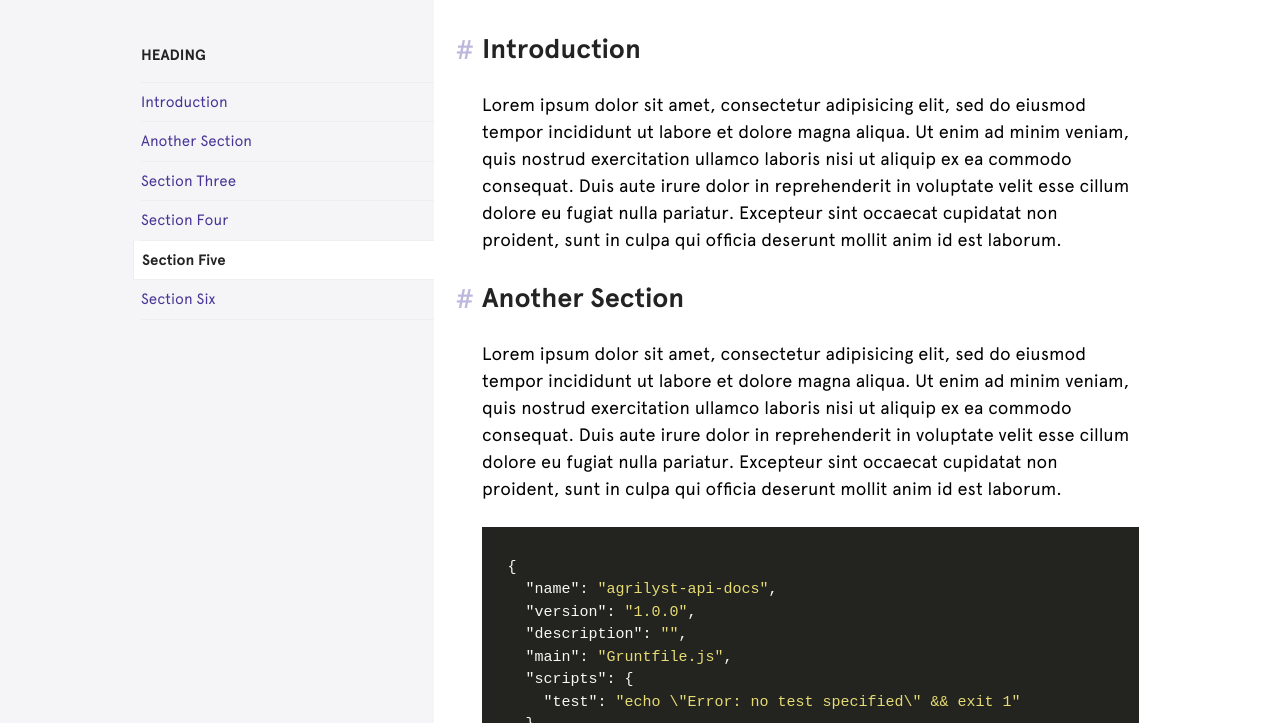
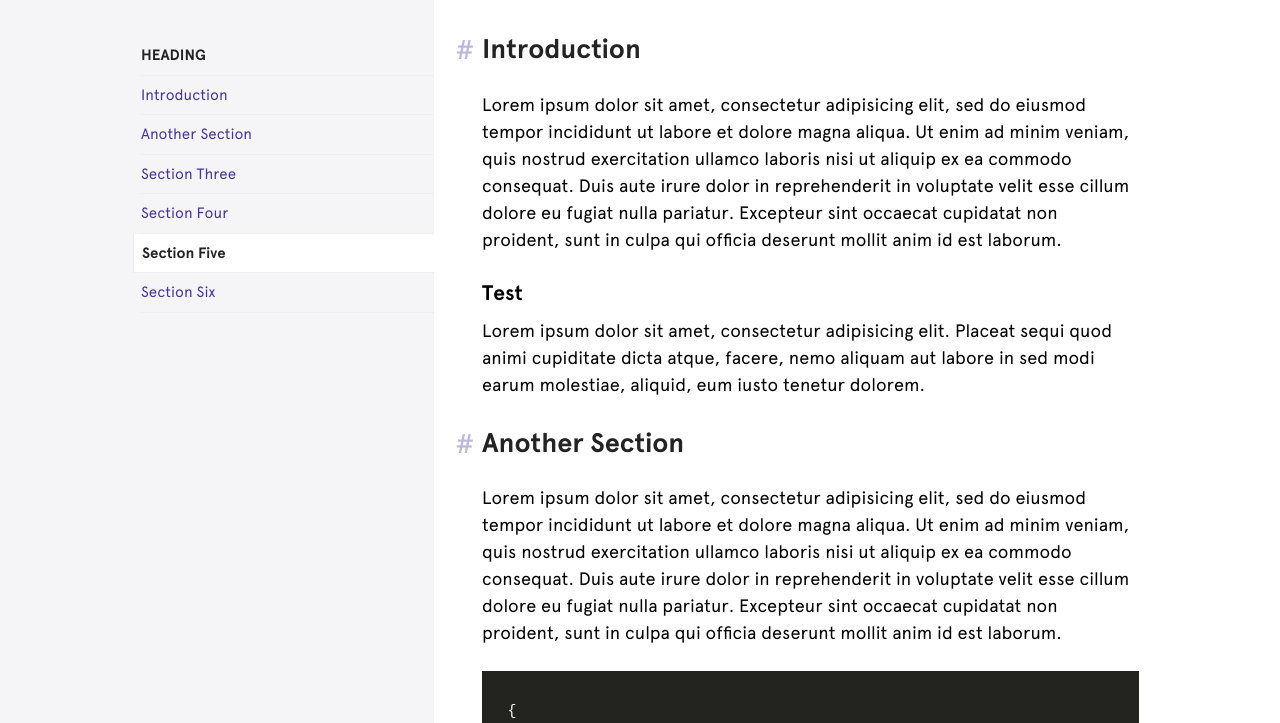
Before and after one commit to artemis-ag/apidocs, a website: page html/index.html in a window 1280 px wide. Shown: the part 70-793 px from the top of the page. Drawn offline with nearby package versions, Linux system fonts and the light colour scheme.

Commit message:
Changed spacing on h3

```diff
--- a/html/index.html
+++ b/html/index.html
@@ -66,6 +66,9 @@
 
       <h2><a href="#introduction" id="introduction">Introduction</a></h2>
       <p>Lorem ipsum dolor sit amet, consectetur adipisicing elit, sed do eiusmod tempor incididunt ut labore et dolore magna aliqua. Ut enim ad minim veniam, quis nostrud exercitation ullamco laboris nisi ut aliquip ex ea commodo consequat. Duis aute irure dolor in reprehenderit in voluptate velit esse cillum dolore eu fugiat nulla pariatur. Excepteur sint occaecat cupidatat non proident, sunt in culpa qui officia deserunt mollit anim id est laborum.</p>
+
+      <h3>Test</h3>
+      <p>Lorem ipsum dolor sit amet, consectetur adipisicing elit. Placeat sequi quod animi cupiditate dicta atque, facere, nemo aliquam aut labore in sed modi earum molestiae, aliquid, eum iusto tenetur dolorem.</p>
 
       <h2><a href="#anotherSection" id="anotherSection">Another Section</a></h2>
       <p>Lorem ipsum dolor sit amet, consectetur adipisicing elit, sed do eiusmod tempor incididunt ut labore et dolore magna aliqua. Ut enim ad minim veniam, quis nostrud exercitation ullamco laboris nisi ut aliquip ex ea commodo consequat. Duis aute irure dolor in reprehenderit in voluptate velit esse cillum dolore eu fugiat nulla pariatur. Excepteur sint occaecat cupidatat non proident, sunt in culpa qui officia deserunt mollit anim id est laborum.</p>
--- a/src/assets/_scss/specifics/_content.scss
+++ b/src/assets/_scss/specifics/_content.scss
@@ -29,6 +29,8 @@ h2 a {
     }
 }
 
+h3 { margin-bottom: $smallSpacing; }
+
 .content {
     background-color: color(white);
     padding: $baseSpacing $baseSpacing $baseSpacing $largeSpacing;
```
Also changed, not shown: src/html/index.html (+3 -0 lines), html/assets/css/app.min.css.
